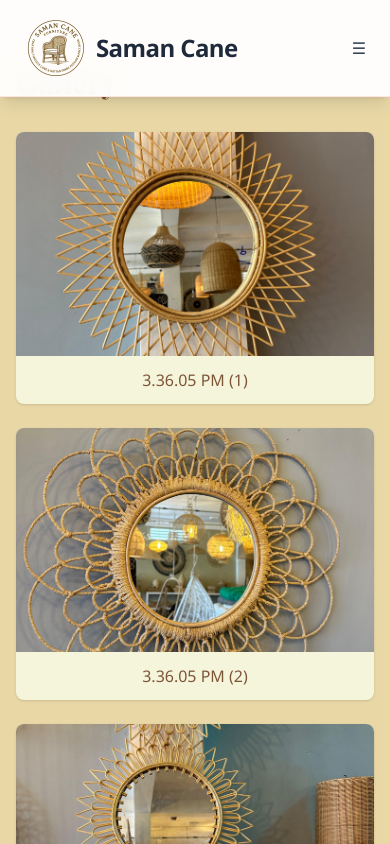
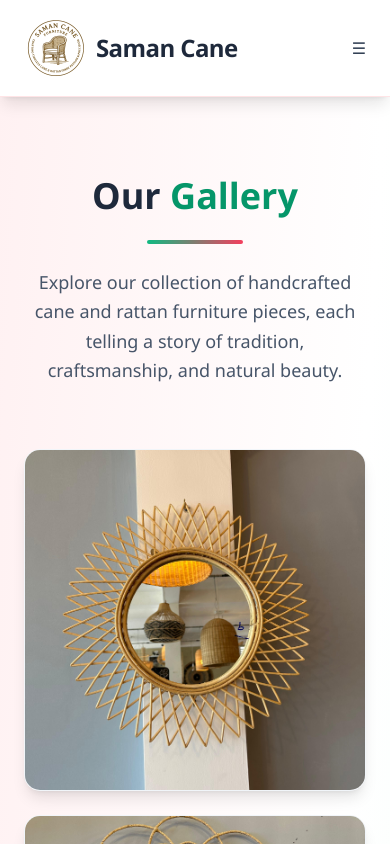
Before and after one commit to Dissa2003/Saman-Cane, a React (Create React App) app: page /gallery in a window 390 px wide. Shown: the top 844 px of the page. Built offline with nearby package versions, Linux system fonts and the light colour scheme.

Commit message:
add catogary files

```diff
--- a/src/Gallery.js
+++ b/src/Gallery.js
@@ -1,4 +1,4 @@
-import React from "react";
+import React, { useState } from "react";
 
 // Import all images from the background folder
 import img1 from "./background/WhatsApp Image 2025-07-04 at 3.36.05 PM (1).jpeg";
@@ -25,53 +25,178 @@ import img21 from "./background/WhatsApp Image 2025-07-04 at 3.36.04 PM (2).jpeg
 import img22 from "./background/WhatsApp Image 2025-07-04 at 3.36.04 PM.jpeg";
 
 const images = [
-  { src: img1, caption: "3.36.05 PM (1)" },
-  { src: img2, caption: "3.36.05 PM (2)" },
-  { src: img3, caption: "3.36.05 PM (3)" },
-  { src: img4, caption: "3.36.05 PM" },
-  { src: img5, caption: "3.36.06 PM (1)" },
-  { src: img6, caption: "3.36.06 PM (2)" },
-  { src: img7, caption: "3.36.06 PM (3)" },
-  { src: img8, caption: "3.36.06 PM" },
-  { src: img9, caption: "3.36.07 PM (1)" },
-  { src: img10, caption: "3.36.07 PM (2)" },
-  { src: img11, caption: "3.36.07 PM (3)" },
-  { src: img12, caption: "3.36.07 PM" },
-  { src: img13, caption: "3.36.02 PM (1)" },
-  { src: img14, caption: "3.36.02 PM (2)" },
-  { src: img15, caption: "3.36.02 PM" },
-  { src: img16, caption: "3.36.03 PM (1)" },
-  { src: img17, caption: "3.36.03 PM (2)" },
-  { src: img18, caption: "3.36.03 PM (3)" },
-  { src: img19, caption: "3.36.03 PM" },
-  { src: img20, caption: "3.36.04 PM (1)" },
-  { src: img21, caption: "3.36.04 PM (2)" },
-  { src: img22, caption: "3.36.04 PM" },
+  { src: img1, caption: "Elegant Cane Chair" },
+  { src: img2, caption: "Rattan Coffee Table" },
+  { src: img3, caption: "Handcrafted Dining Set" },
+  { src: img4, caption: "Natural Cane Sofa" },
+  { src: img5, caption: "Outdoor Rattan Furniture" },
+  { src: img6, caption: "Bedroom Cane Collection" },
+  { src: img7, caption: "Traditional Cane Craftsmanship" },
+  { src: img8, caption: "Modern Rattan Design" },
+  { src: img9, caption: "Garden Cane Furniture" },
+  { src: img10, caption: "Living Room Cane Set" },
+  { src: img11, caption: "Office Cane Chair" },
+  { src: img12, caption: "Cane Accessories" },
+  { src: img13, caption: "Rattan Storage Solutions" },
+  { src: img14, caption: "Cane Bed Frame" },
+  { src: img15, caption: "Outdoor Cane Seating" },
+  { src: img16, caption: "Dining Room Cane Set" },
+  { src: img17, caption: "Cane Side Table" },
+  { src: img18, caption: "Rattan Lounge Chair" },
+  { src: img19, caption: "Cane Cabinet" },
+  { src: img20, caption: "Garden Rattan Set" },
+  { src: img21, caption: "Cane Rocking Chair" },
+  { src: img22, caption: "Rattan Center Table" },
 ];
 
-const Gallery = () => (
-  <section className="py-16 bg-cane">
-    <div className="max-w-6xl mx-auto px-4">
-      <h2 className="font-heading text-3xl text-wood mb-8">Gallery</h2>
-      <div className="grid grid-cols-1 sm:grid-cols-2 md:grid-cols-3 gap-6">
+const Gallery = () => {
+  const [selectedImage, setSelectedImage] = useState(null);
+  const [hoveredIndex, setHoveredIndex] = useState(null);
+
+  const openModal = (image) => {
+    setSelectedImage(image);
+  };
+
+  const closeModal = () => {
+    setSelectedImage(null);
+  };
+
+  const navigateImage = (direction) => {
+    if (!selectedImage) return;
+
+    const currentIndex = images.findIndex(img => img.src === selectedImage.src);
+    let newIndex;
+
+    if (direction === 'next') {
+      newIndex = (currentIndex + 1) % images.length;
+    } else {
+      newIndex = (currentIndex - 1 + images.length) % images.length;
+    }
+
+    setSelectedImage(images[newIndex]);
+  };
+
+  return (
+    <div className="min-h-screen bg-gradient-to-br from-rose-50 via-white to-emerald-50 pt-24">
+      <section className="py-20">
+        <div className="max-w-7xl mx-auto px-6">
+          {/* Header */}
+          <div className="text-center mb-16">
+            <h2 className="text-4xl md:text-5xl font-bold text-slate-800 mb-6">
+              Our <span className="text-emerald-600">Gallery</span>
+            </h2>
+            <div className="w-24 h-1 bg-gradient-to-r from-emerald-500 to-rose-500 mx-auto rounded-full mb-6"></div>
+            <p className="text-slate-600 mt-6 text-lg max-w-2xl mx-auto leading-relaxed">
+              Explore our collection of handcrafted cane and rattan furniture pieces,
+              each telling a story of tradition, craftsmanship, and natural beauty.
+            </p>
+          </div>
+
+          {/* Masonry Grid */}
+          <div className="columns-1 sm:columns-2 lg:columns-3 xl:columns-4 gap-6 space-y-6">
             {images.map((item, idx) => (
               <div
                 key={idx}
-            className="bg-sand rounded-lg shadow hover:shadow-lg transition-shadow overflow-hidden"
+                className="break-inside-avoid group cursor-pointer"
+                onMouseEnter={() => setHoveredIndex(idx)}
+                onMouseLeave={() => setHoveredIndex(null)}
+                onClick={() => openModal(item)}
               >
+                <div className="relative bg-white rounded-2xl shadow-lg hover:shadow-2xl transition-all duration-500 overflow-hidden transform hover:-translate-y-2 border border-slate-100">
+                  {/* Image container with dynamic height */}
+                  <div className="relative overflow-hidden">
                     <img
                       src={item.src}
                       alt={item.caption}
-              className="w-full h-56 object-cover hover:scale-105 transition-transform duration-300"
+                      className="w-full h-auto object-cover group-hover:scale-110 transition-transform duration-700"
+                      style={{
+                        aspectRatio: `${1 + (idx % 3) * 0.3}`,
+                        minHeight: '200px',
+                        maxHeight: '400px'
+                      }}
                     />
-            <div className="p-3">
-              <p className="text-wood text-center font-medium">{item.caption}</p>
+
+                    {/* Overlay */}
+                    <div className="absolute inset-0 bg-gradient-to-t from-slate-800/60 via-transparent to-transparent opacity-0 group-hover:opacity-100 transition-opacity duration-300">
+                      <div className="absolute bottom-4 left-4 right-4">
+                        <div className="bg-white/90 backdrop-blur-sm rounded-lg p-3">
+                          <p className="text-slate-800 font-medium text-sm">{item.caption}</p>
+                        </div>
+                      </div>
+                    </div>
+
+                    {/* Hover effects */}
+                    <div className="absolute top-4 right-4 opacity-0 group-hover:opacity-100 transition-opacity duration-300">
+                      <div className="bg-white/90 backdrop-blur-sm rounded-full p-2">
+                        <svg className="w-5 h-5 text-emerald-600" fill="none" stroke="currentColor" viewBox="0 0 24 24">
+                          <path strokeLinecap="round" strokeLinejoin="round" strokeWidth={2} d="M21 21l-6-6m2-5a7 7 0 11-14 0 7 7 0 0114 0z" />
+                        </svg>
+                      </div>
+                    </div>
+                  </div>
+
+                  {/* Animated border */}
+                  <div className={`absolute inset-0 rounded-2xl border-2 transition-all duration-300 ${
+                    hoveredIndex === idx ? 'border-emerald-500/50 shadow-inner' : 'border-transparent'
+                  }`}></div>
                 </div>
               </div>
             ))}
           </div>
         </div>
       </section>
+
+      {/* Modal */}
+      {selectedImage && (
+        <div className="fixed inset-0 bg-slate-900/90 backdrop-blur-sm z-50 flex items-center justify-center p-4">
+          <div className="relative max-w-5xl max-h-[90vh] w-full">
+            {/* Close button */}
+            <button
+              onClick={closeModal}
+              className="absolute top-4 right-4 z-10 bg-white/90 backdrop-blur-sm rounded-full p-3 hover:bg-white transition-colors duration-200 shadow-lg"
+            >
+              <svg className="w-6 h-6 text-slate-800" fill="none" stroke="currentColor" viewBox="0 0 24 24">
+                <path strokeLinecap="round" strokeLinejoin="round" strokeWidth={2} d="M6 18L18 6M6 6l12 12" />
+              </svg>
+            </button>
+
+            {/* Navigation buttons */}
+            <button
+              onClick={() => navigateImage('prev')}
+              className="absolute left-4 top-1/2 transform -translate-y-1/2 bg-white/90 backdrop-blur-sm rounded-full p-3 hover:bg-white transition-colors duration-200 shadow-lg"
+            >
+              <svg className="w-6 h-6 text-slate-800" fill="none" stroke="currentColor" viewBox="0 0 24 24">
+                <path strokeLinecap="round" strokeLinejoin="round" strokeWidth={2} d="M15 19l-7-7 7-7" />
+              </svg>
+            </button>
+
+            <button
+              onClick={() => navigateImage('next')}
+              className="absolute right-4 top-1/2 transform -translate-y-1/2 bg-white/90 backdrop-blur-sm rounded-full p-3 hover:bg-white transition-colors duration-200 shadow-lg"
+            >
+              <svg className="w-6 h-6 text-slate-800" fill="none" stroke="currentColor" viewBox="0 0 24 24">
+                <path strokeLinecap="round" strokeLinejoin="round" strokeWidth={2} d="M9 5l7 7-7 7" />
+              </svg>
+            </button>
+
+            {/* Modal image */}
+            <div className="bg-white rounded-3xl shadow-2xl overflow-hidden">
+              <img
+                src={selectedImage.src}
+                alt={selectedImage.caption}
+                className="w-full h-auto max-h-[70vh] object-contain"
+              />
+              <div className="p-6 bg-gradient-to-r from-emerald-50 to-rose-50">
+                <h3 className="text-slate-800 text-xl font-medium text-center">
+                  {selectedImage.caption}
+                </h3>
+              </div>
+            </div>
+          </div>
+        </div>
+      )}
+    </div>
   );
+};
 
 export default Gallery;
```
Also changed, not shown: src/Accessories.js (added), src/Bedroom.js (added), src/Dining.js (added), src/LivingRoom.js (added), src/office.js (added), src/outdoor.js (added). Lines whose indentation alone changed are shown as unchanged.
